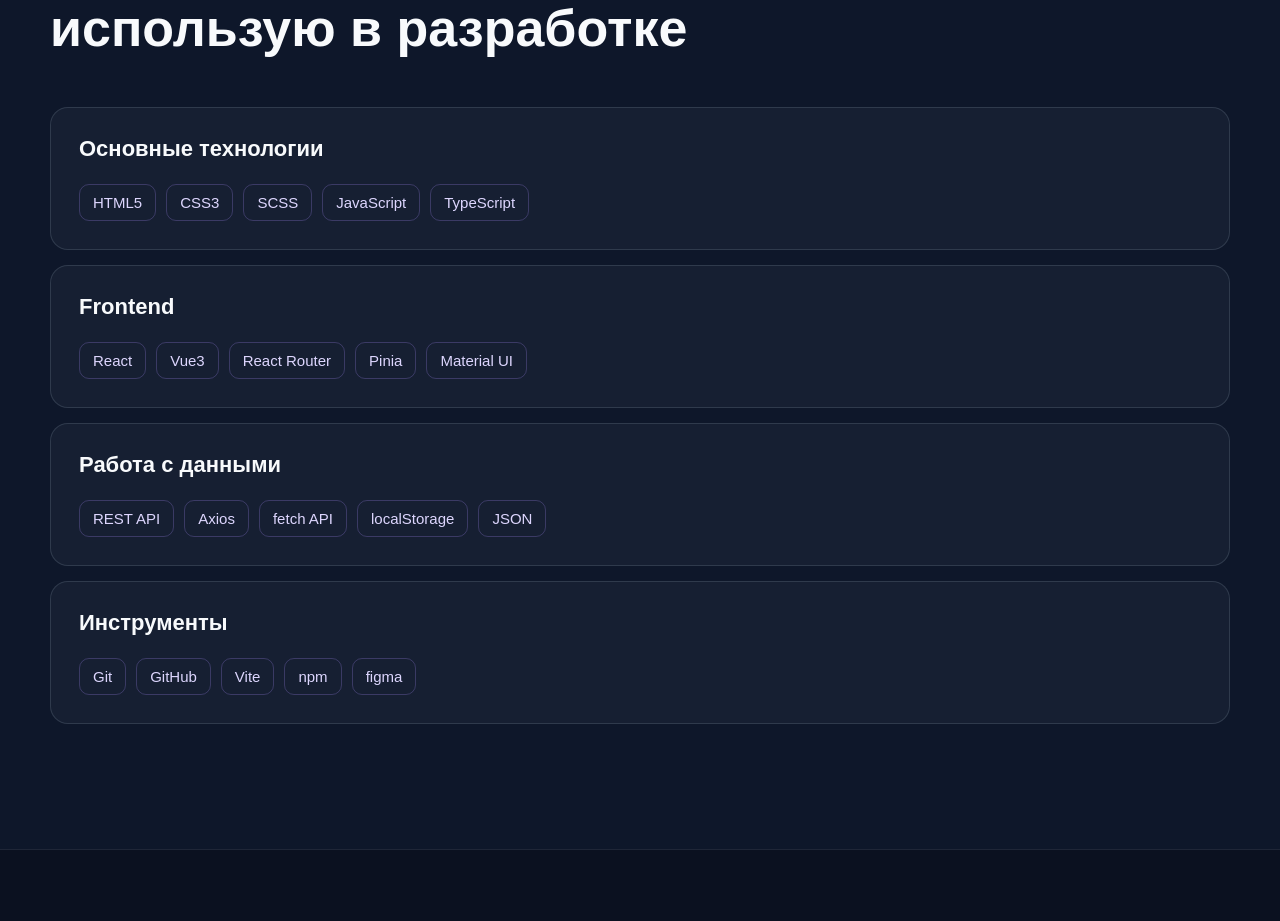
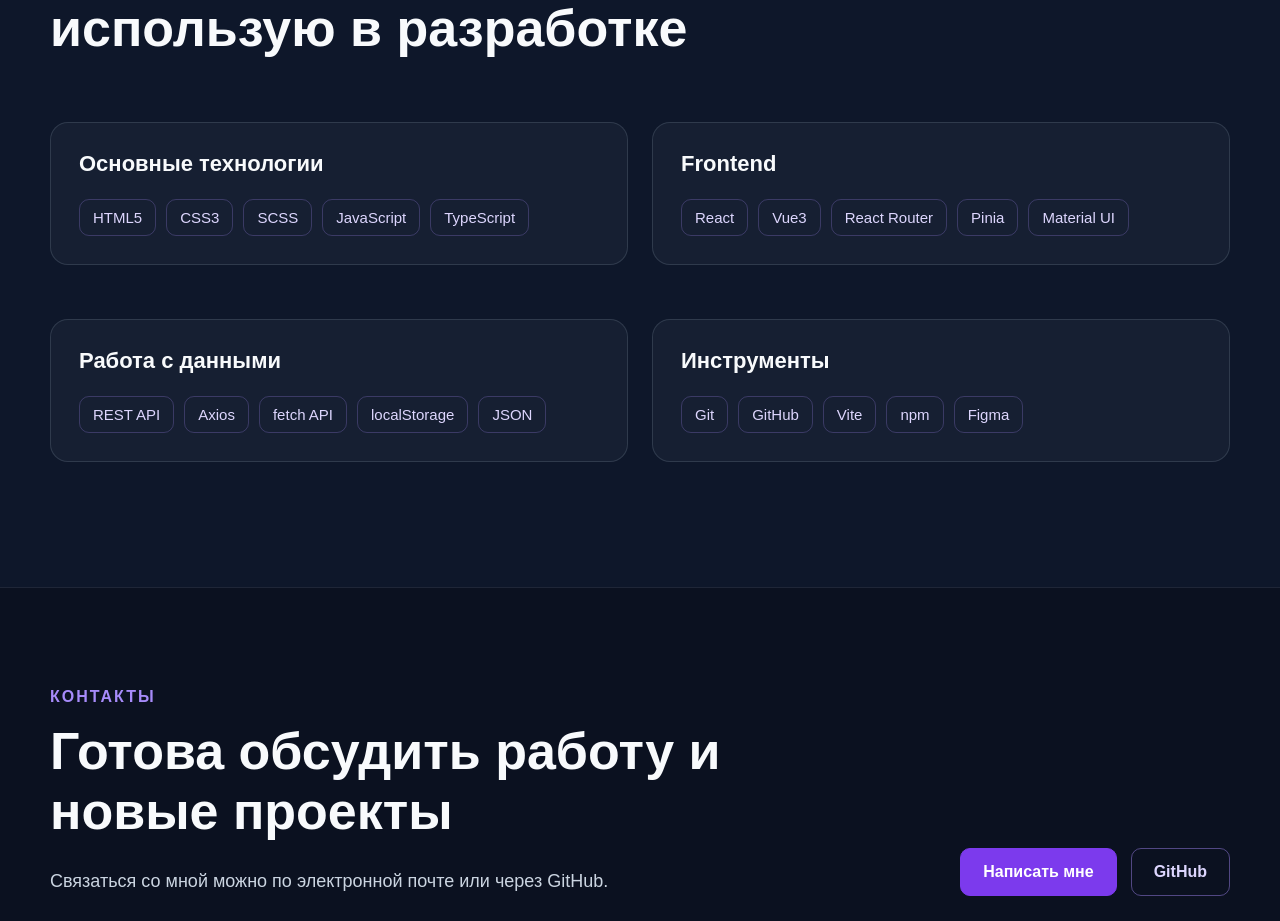
Before and after one commit to user49324809/frontend-portfolio, a React (Vite) app: page / in a window 1280 px wide. Shown: the part 2383-3304 px from the top of the page. Built offline with nearby package versions, Linux system fonts and the light colour scheme.

Commit message:
Polish src/components/Skills.tsx

```diff
--- a/src/components/Skills.tsx
+++ b/src/components/Skills.tsx
@@ -4,7 +4,7 @@
     skills: string[]
 }
 
-const SkillGroups: SkillGroup[] = [
+const skillGroups: SkillGroup[] = [
     {
         id: 1,
         title: 'Основные технологии',
@@ -23,7 +23,7 @@
     {
         id: 4,
         title: 'Инструменты',
-        skills: ['Git', 'GitHub', 'Vite', 'npm', 'figma'],
+        skills: ['Git', 'GitHub', 'Vite', 'npm', 'Figma'],
     },
 ]
 
@@ -35,8 +35,8 @@
                 <h2 className="skills__title">
                     Технологии, которые я использую в разработке
                 </h2>
-                <div className="skills_grid">
-                    {SkillGroups.map((group) => (
+                <div className="skills__grid">
+                    {skillGroups.map((group) => (
                         <article className="skill-group" key={group.id}>
                             <h3 className="skill-group__title">{group.title}</h3>
                             <ul className="skill-group__list">
```
